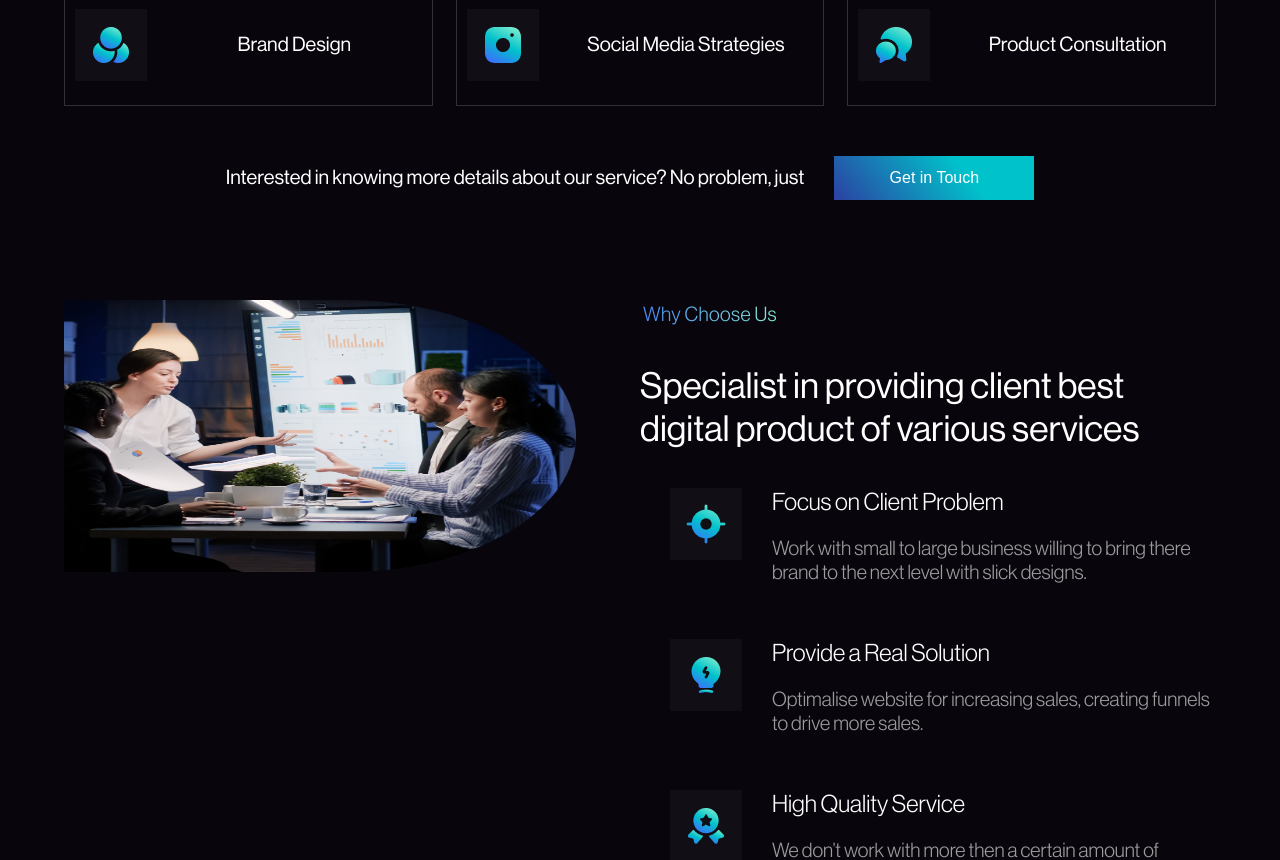
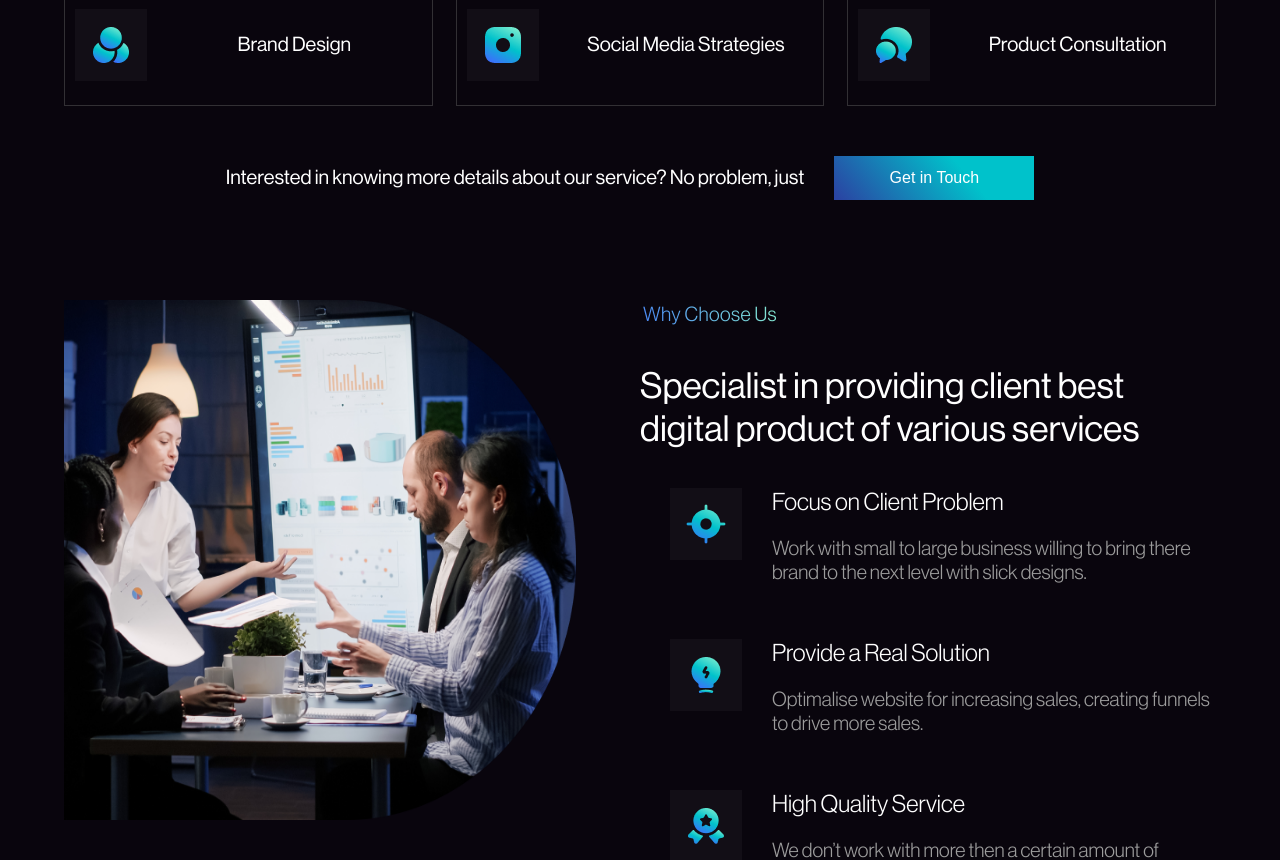
Before and after one commit to hao441/Plusaura, a Next.js app: page / in a window 1280 px wide. Shown: the part 1114-1974 px from the top of the page. Built offline with nearby package versions, Linux system fonts and the light colour scheme.

Commit message:
Responsive Update

```diff
--- a/styles/Landing Page/WhyChooseUs.module.css
+++ b/styles/Landing Page/WhyChooseUs.module.css
@@ -76,7 +76,7 @@
 @media only screen and (max-width: 5000px) {
     .chooseImage {
         width: 35vw;
-        height: 43vh;
+        height: 45vh;
     }
 }
 
@@ -84,7 +84,7 @@
 @media only screen and (max-width: 2000px) {
     .chooseImage {
         width: 40vw;
-        height: 34vh;
+        height: 65vh;
     }
 }
 
@@ -92,7 +92,7 @@
 @media only screen and (max-width: 1500px) and (min-height: 2000px) {
     .chooseImage {
         width: 45vw;
-        height: 28vh;
+        height: 50vh;
     }
 }
 
@@ -175,27 +175,3 @@
 
 
 }
-
-
-
-/*
-@media only screen and (max-width: 1750px) {
-    .chooseImage {
-        width: 40vw;
-        height: 34vh;
-    }
-}
-
-@media only screen and (max-width: 1400px) {
-    .chooseImage {
-        width: 40vw;
-        height: 40vw;
-    }
-}
-
-@media only screen and (max-width: 1300px) {
-    .chooseImage {
-        width: 40vw;
-        height: 100vh;
-    }
-} */
```
